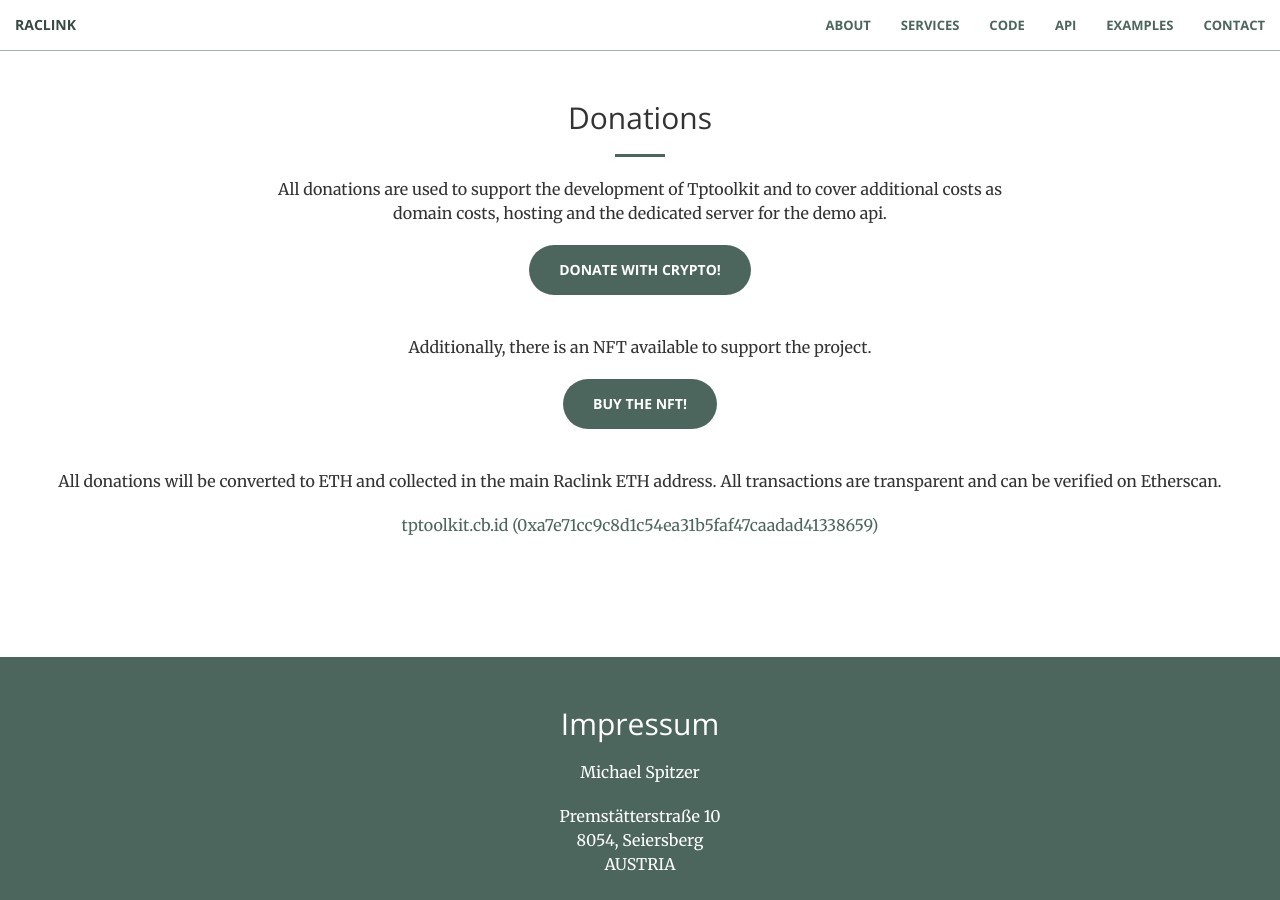
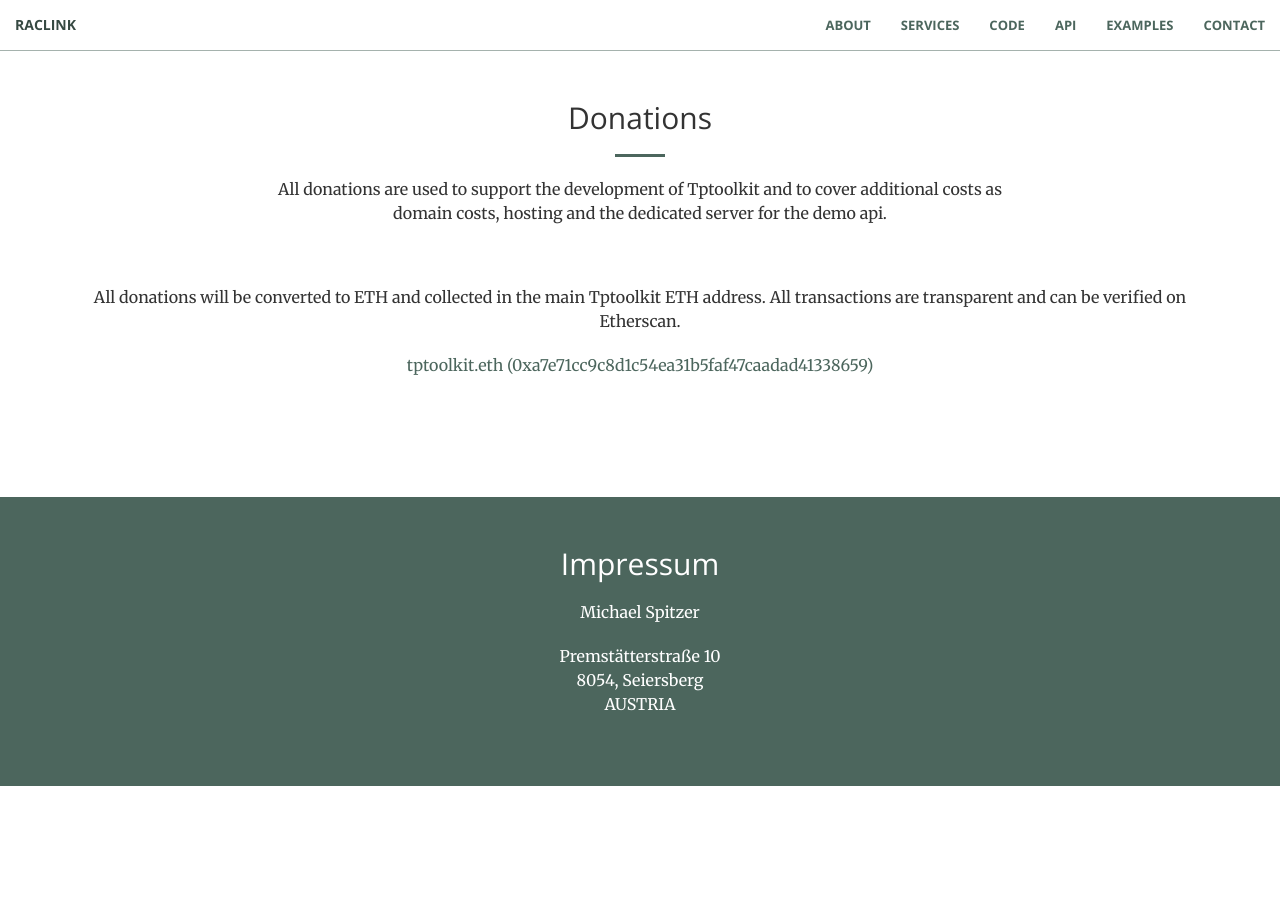
Before and after one commit to vo3xel/raclink.science, a Jekyll site: the page built from index.html, in a window 1280 px wide and 900 px high, scrolled down 2260 px. Built offline with Jekyll 4.4.1, drawn with Linux system fonts in a browser that asks for light colours; after the commit the page ends 3046 px from its top, so only the background shows below that.

Commit message:
Update contact.html

```diff
--- a/_includes/contact.html
+++ b/_includes/contact.html
@@ -34,23 +34,13 @@
                 <hr class="primary">
                 <p>All donations are used to support the development of Tptoolkit and to cover additional costs as domain costs, hosting and the dedicated server for the demo api.</p>
             </div>
-            <div class="text-center">
-                <a href="https://commerce.coinbase.com/checkout/1fc5807a-b339-4b8d-abaa-6527251a218f" class="btn btn-primary btn-xl">Donate with Crypto!</a>
-                <script src="https://commerce.coinbase.com/v1/checkout.js?version=201807"></script>
-            </div>
         </div>
         <br /><br />
+
         <div class="row">
             <div class="text-center">
-                <p>Additionally, there is an NFT available to support the project.</p>
-                <a href="https://opensea.io/assets/0x495f947276749ce646f68ac8c248420045cb7b5e/75944586074365036878783018368894540810871257590793489257014201986452134298600" class="btn btn-primary btn-xl">Buy the NFT!</a>
-            </div>
-        </div>
-        <br /><br />
-        <div class="row">
-            <div class="text-center">
-                <p>All donations will be converted to ETH and collected in the main Raclink ETH address. All transactions are transparent and can be verified on Etherscan.</p>
-                <p><a href=https://etherscan.io/address/0xa7e71cc9c8d1c54ea31b5faf47caadad41338659>tptoolkit.cb.id (0xa7e71cc9c8d1c54ea31b5faf47caadad41338659) </a></p>
+                <p>All donations will be converted to ETH and collected in the main Tptoolkit ETH address. All transactions are transparent and can be verified on Etherscan.</p>
+                <p><a href=https://etherscan.io/address/0xa7e71cc9c8d1c54ea31b5faf47caadad41338659>tptoolkit.eth (0xa7e71cc9c8d1c54ea31b5faf47caadad41338659) </a></p>
             </div>
         </div>
     </div>
```
